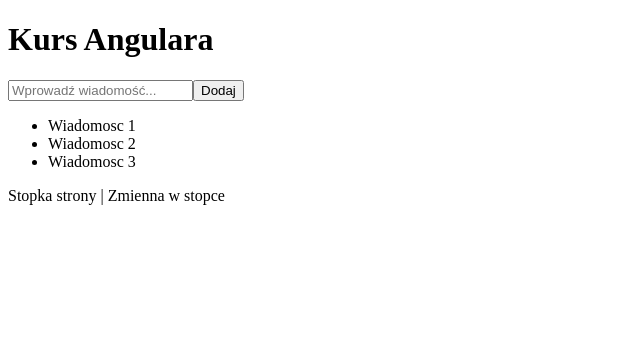
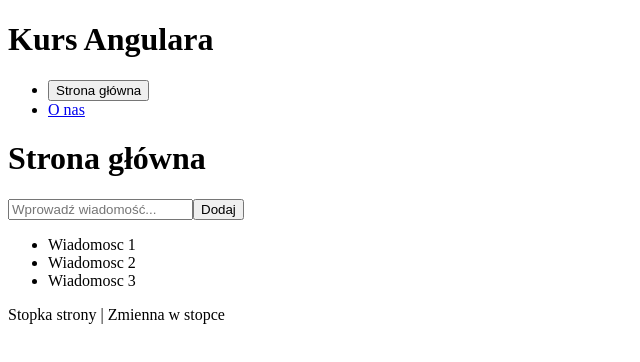
Before and after one commit to emiljuchnikowski/kurs-yt-angular, an Angular app: page /home in a window 1280 px wide. Shown: the top 362 px of the page, without its empty margins (0-640 px from the left). Built offline with nearby package versions, Linux system fonts and the light colour scheme.

Commit message:
Routing cz.1

```diff
--- /dev/null
+++ b/src/app/app-routing.ts
@@ -0,0 +1,17 @@
+import { Routes } from "@angular/router";
+
+export const routes: Routes = [
+    {
+        path: "home",
+        loadComponent: () => import("./pages/home/home.component").then(c => c.HomeComponent)
+    },
+    {
+        path: "about",
+        loadComponent: () => import("./pages/about/about.component").then(c => c.AboutComponent)
+    },
+    {
+        path: "",
+        redirectTo: "/home",
+        pathMatch: "full"
+    }
+];
--- a/src/app/app.component.html
+++ b/src/app/app.component.html
@@ -1,4 +1,15 @@
 <h1>Kurs Angulara</h1>
+
+<ul>
+    <li>
+        <button (click)="onNavHome()">Strona główna</button>
+    </li>
+    <li>
+        <a [routerLink]="['/about']">O nas</a>
+    </li>
+</ul>
+
+<router-outlet></router-outlet>
 
 <app-message-add></app-message-add>
 
--- a/src/app/app.component.ts
+++ b/src/app/app.component.ts
@@ -1,6 +1,7 @@
 import { Component } from '@angular/core';
 import { NgFor, AsyncPipe } from '@angular/common';
 import * as _ from "lodash";
+import { Router, RouterModule } from '@angular/router';
 
 import { COMPONENTS } from './components';
 import { MessagesService } from './services';
@@ -14,6 +15,7 @@
     imports: [
       ...COMPONENTS,
       ...PIPES,
+      RouterModule,
       NgFor,
       AsyncPipe
     ]
@@ -23,7 +25,14 @@
 
   list$ = this.service.list$;
 
-  constructor(private service: MessagesService) {}
+  constructor(
+    private service: MessagesService,
+    private router: Router
+  ) {}
+
+  onNavHome(): void {
+    this.router.navigate(["/home"]);
+  }
 
   getUniqueList(list: Array<string> | null): Array<string> | null {
     if (!list) return list;
--- /dev/null
+++ b/src/app/pages/about/about.component.ts
@@ -0,0 +1,7 @@
+import { Component } from "@angular/core";
+
+@Component({
+    template: `<h1>O nas</h1>`,
+    standalone: true
+})
+export class AboutComponent {}
--- /dev/null
+++ b/src/app/pages/home/home.component.ts
@@ -0,0 +1,7 @@
+import { Component } from "@angular/core";
+
+@Component({
+    template: `<h1>Strona główna</h1>`,
+    standalone: true
+})
+export class HomeComponent {}
--- a/src/main.ts
+++ b/src/main.ts
@@ -1,12 +1,15 @@
-import { platformBrowserDynamic } from '@angular/platform-browser-dynamic';
+import { BrowserModule, bootstrapApplication } from '@angular/platform-browser';
+import { provideRouter } from '@angular/router';
+import { importProvidersFrom } from '@angular/core';
 
-
-import { importProvidersFrom } from '@angular/core';
 import { AppComponent } from './app/app.component';
-import { BrowserModule, bootstrapApplication } from '@angular/platform-browser';
+import { routes } from './app/app-routing';
 
 
 bootstrapApplication(AppComponent, {
-    providers: [importProvidersFrom(BrowserModule)]
+    providers: [
+      importProvidersFrom(BrowserModule),
+      provideRouter(routes)
+    ]
 })
   .catch(err => console.error(err));
```
